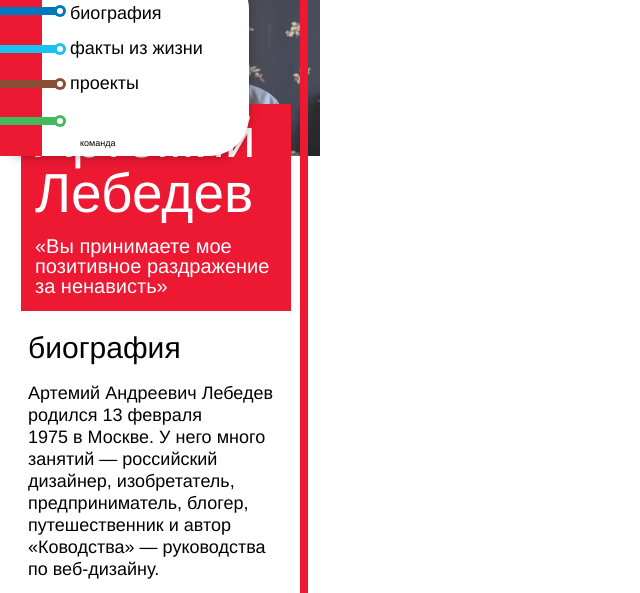
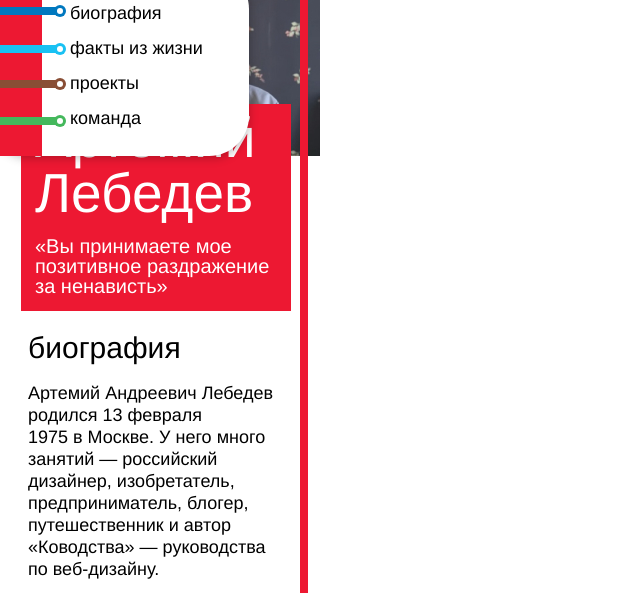
Before and after one commit to EvgeniaVishnevskaya/lebedev_hse20, a plain HTML site: page index.html in a window 1280 px wide. Both pictures are taken after a click on the picture 17 px from the left and 21 px from the top of the page. Shown: the part 73-666 px from the top of the page, without its empty margins (0-640 px from the left). Drawn offline with nearby package versions, Linux system fonts and the light colour scheme.

Commit message:
update menu

```diff
--- a/css/styles.css
+++ b/css/styles.css
@@ -93,7 +93,7 @@ a{
     margin-top: 19px;
 }
 
-.team {
+.team_menu {
     margin-top: 18px;
 }
 
--- a/index.html
+++ b/index.html
@@ -26,7 +26,7 @@
             <li class="biography"> <a class="biography_a" href="#biography">биография</a></li>
             <li class="facts"> <a href="#interesting_facts">факты из жизни</a></li>
             <li class="examples_of__works"> <a href="#work_examples">проекты</a></li>
-            <li class="team"> <a href="#team">команда</a></li>
+            <li class="team_menu"> <a href="#team">команда</a></li>
             <img class="navigation_list__icon" src="img/menu.svg" alt="выделение списка меню">
           </ul>
         </nav>
```
